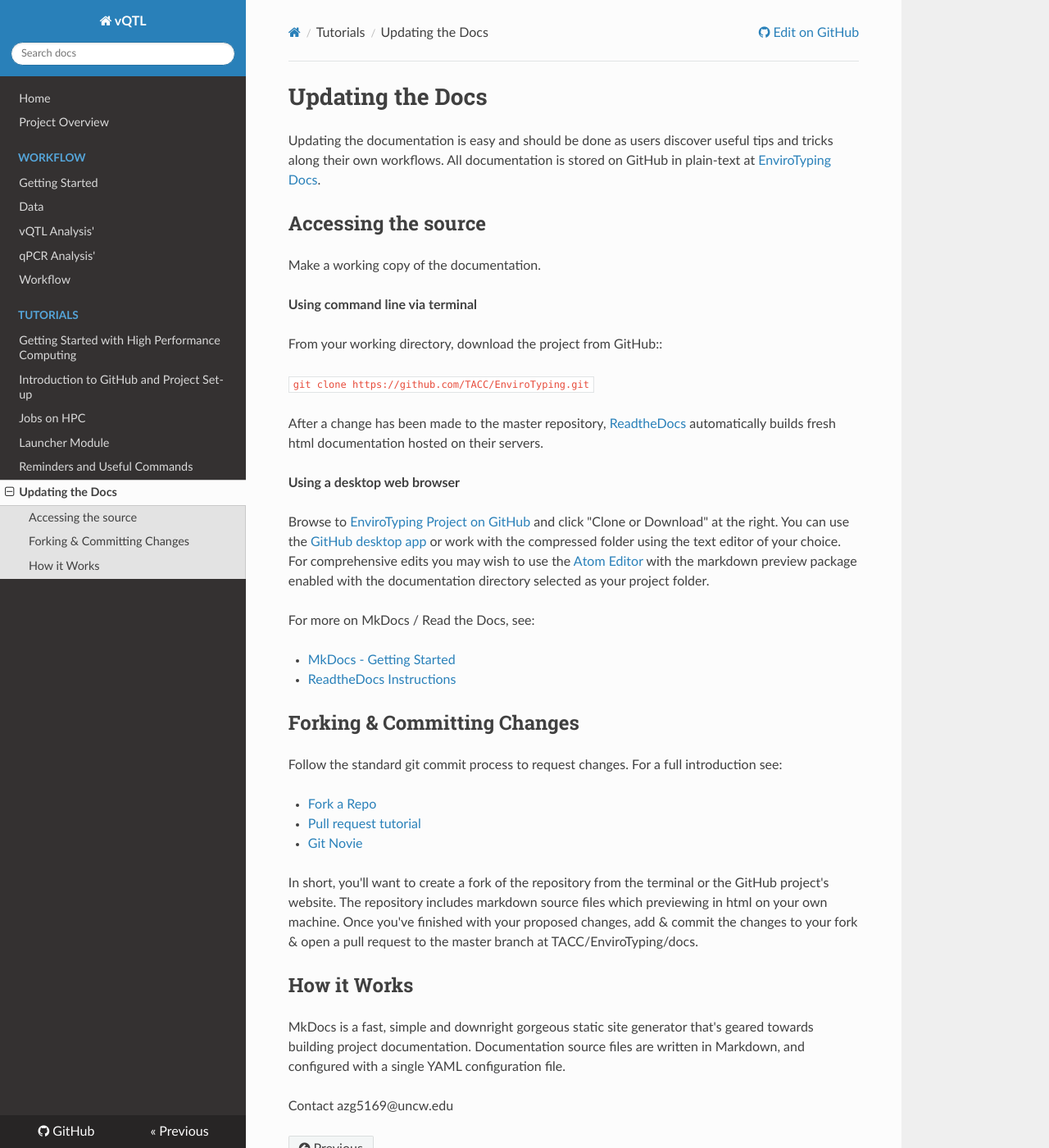
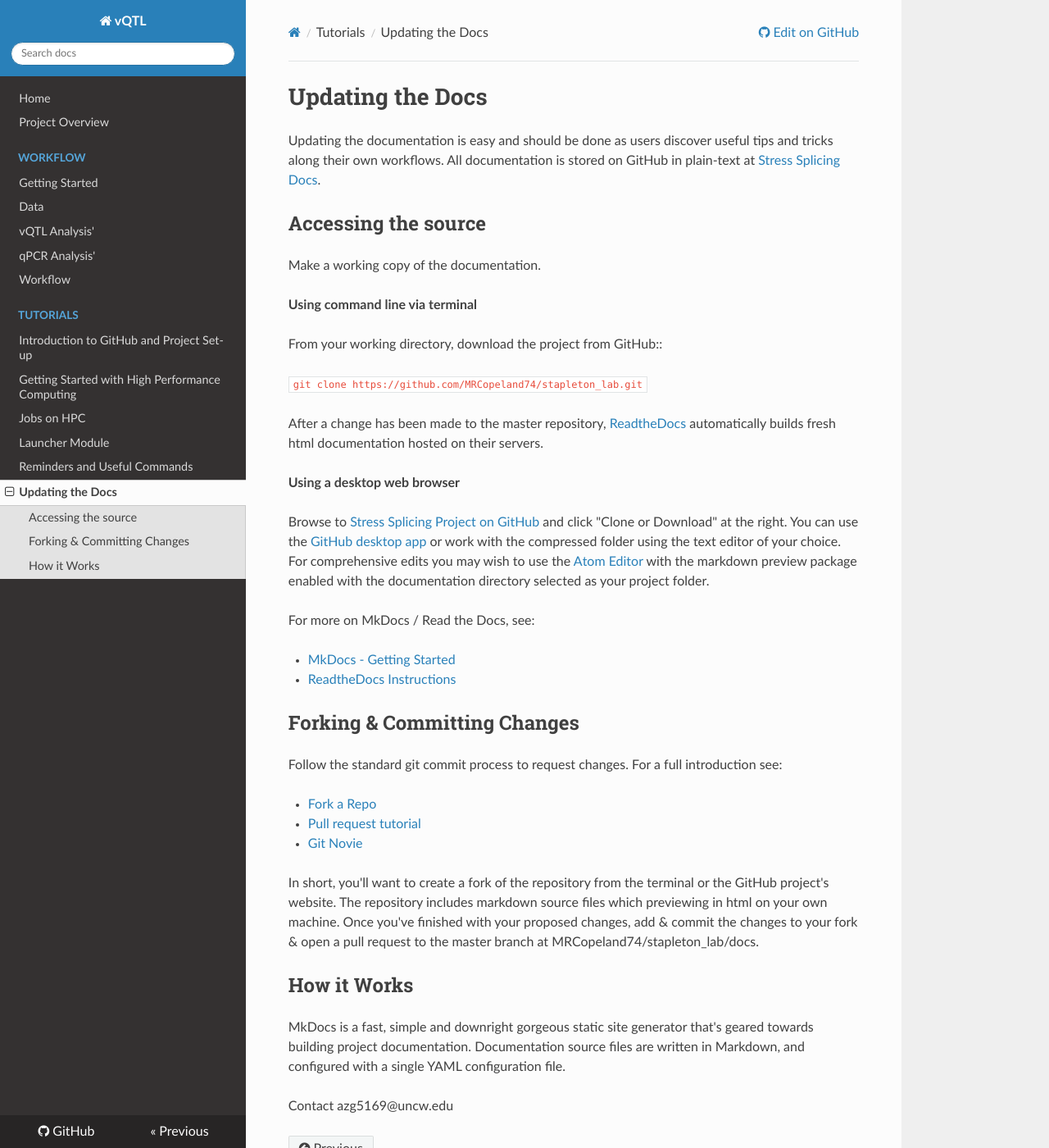
Before and after one commit to MRCopeland74/stapleton_lab, an MkDocs documentation site: the page built from docs/Updating the Docs.md, in a window 1280 px wide and 1400 px high. Shown: the whole window at 82% size. Built offline with MkDocs 1.6.1, drawn with Linux system fonts in a browser that asks for light colours; nearby versions of some CDN libraries.

Commit message:
update rtd links, sidebar topic order

```diff
--- a/docs/Updating the Docs.md
+++ b/docs/Updating the Docs.md
@@ -7,7 +7,7 @@ output: html_document
 
 # Updating the Docs
 
-Updating the documentation is easy and should be done as users discover useful tips and tricks along their own workflows. All documentation is stored on GitHub in plain-text at [EnviroTyping Docs](https://github.com/TACC/EnviroTyping/tree/master/md_doc_files/md_files).
+Updating the documentation is easy and should be done as users discover useful tips and tricks along their own workflows. All documentation is stored on GitHub in plain-text at [Stress Splicing Docs](https://github.com/MRCopeland74/stapleton_lab/tree/master/docs).
 
 ## Accessing the source
 
@@ -17,13 +17,13 @@ Make a working copy of the documentation.
 
 From your working directory, download the project from GitHub::
 
-`git clone https://github.com/TACC/EnviroTyping.git`
+`git clone https://github.com/MRCopeland74/stapleton_lab.git`
 
 After a change has been made to the master repository, [ReadtheDocs](https://readthedocs.org) automatically builds fresh html documentation hosted on their servers.
 
 **Using a desktop web browser**
 
-Browse to [EnviroTyping Project on GitHub](https://github.com/TACC/EnviroTyping) and click "Clone or Download" at the right. You can use the [GitHub desktop app](https://desktop.github.com/) or work with the compressed folder using the text editor of your choice. For comprehensive edits you may wish to use the [Atom Editor](https://atom.io) with the markdown preview package enabled with the documentation directory selected as your project folder.
+Browse to [Stress Splicing Project on GitHub](https://github.com/MRCopeland74/stapleton_lab) and click "Clone or Download" at the right. You can use the [GitHub desktop app](https://desktop.github.com/) or work with the compressed folder using the text editor of your choice. For comprehensive edits you may wish to use the [Atom Editor](https://atom.io) with the markdown preview package enabled with the documentation directory selected as your project folder.
 
 For more on MkDocs / Read the Docs, see:
 
@@ -38,7 +38,7 @@ Follow the standard git commit process to request changes. For a full introducti
 - [Pull request tutorial](https://yangsu.github.io/pull-request-tutorial/)
 - [Git Novie](http://swcarpentry.github.io/git-novice/)
 
-In short, you'll want to create a fork of the repository from the terminal or the GitHub project's website. The repository includes markdown source files which previewing in html on your own machine. Once you've finished with your proposed changes, add & commit the changes to your fork & open a pull request to the master branch at TACC/EnviroTyping/docs.
+In short, you'll want to create a fork of the repository from the terminal or the GitHub project's website. The repository includes markdown source files which previewing in html on your own machine. Once you've finished with your proposed changes, add & commit the changes to your fork & open a pull request to the master branch at MRCopeland74/stapleton_lab/docs.
 
 ## How it Works
 
--- a/mkdocs.yml
+++ b/mkdocs.yml
@@ -1,8 +1,8 @@
 site_name: vQTL
 site_description: vQTL Workflow Documentation
-repo_url: https://github.com/MRCopeland74/stapleton_lab/tree/master/readthedocs
+repo_url: https://github.com/MRCopeland74/stapleton_lab/tree/master/docs
 theme: readthedocs
-edit_uri: https://github.com/MRCopeland74/stapleton_lab/tree/master/readthedocs
+edit_uri: https://github.com/MRCopeland74/stapleton_lab/tree/master/docs
 nav:
 - Home: 'index.md'
 - Project Overview: 'Project Overview.md'
@@ -13,8 +13,8 @@ nav:
     - qPCR Analysis': 'qPCR Analysis.md'
     - Workflow: 'Workflow.md'
 - Tutorials:
+    - Introduction to GitHub and Project Set-up: 'Using GitHub.md'
     - Getting Started with High Performance Computing: 'Using HPC.md'
-    - Introduction to GitHub and Project Set-up: 'Using GitHub.md'
     - Jobs on HPC: 'Jobs on HPC.md'
     - Launcher Module: 'Launcher Module.md'
     - Reminders and Useful Commands: 'Reminders and Useful Commands.md'
```
Also changed, not shown: site/Using GitHub/index.html.
